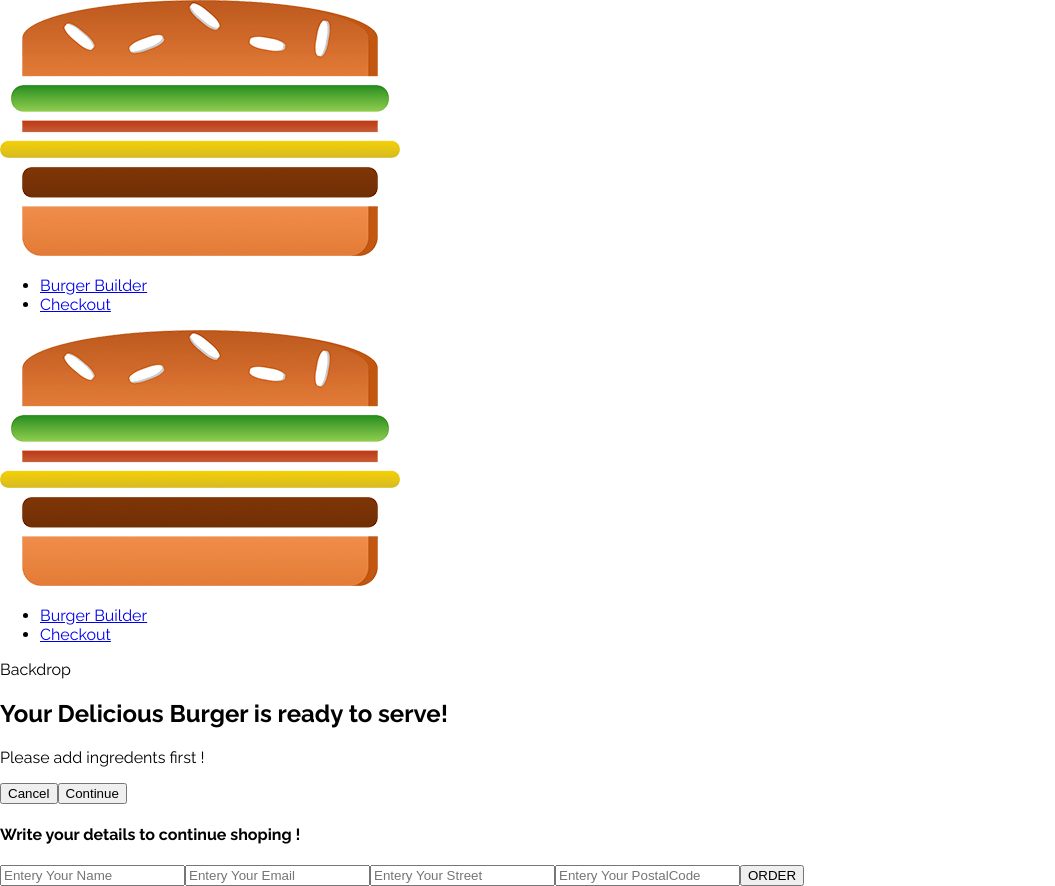
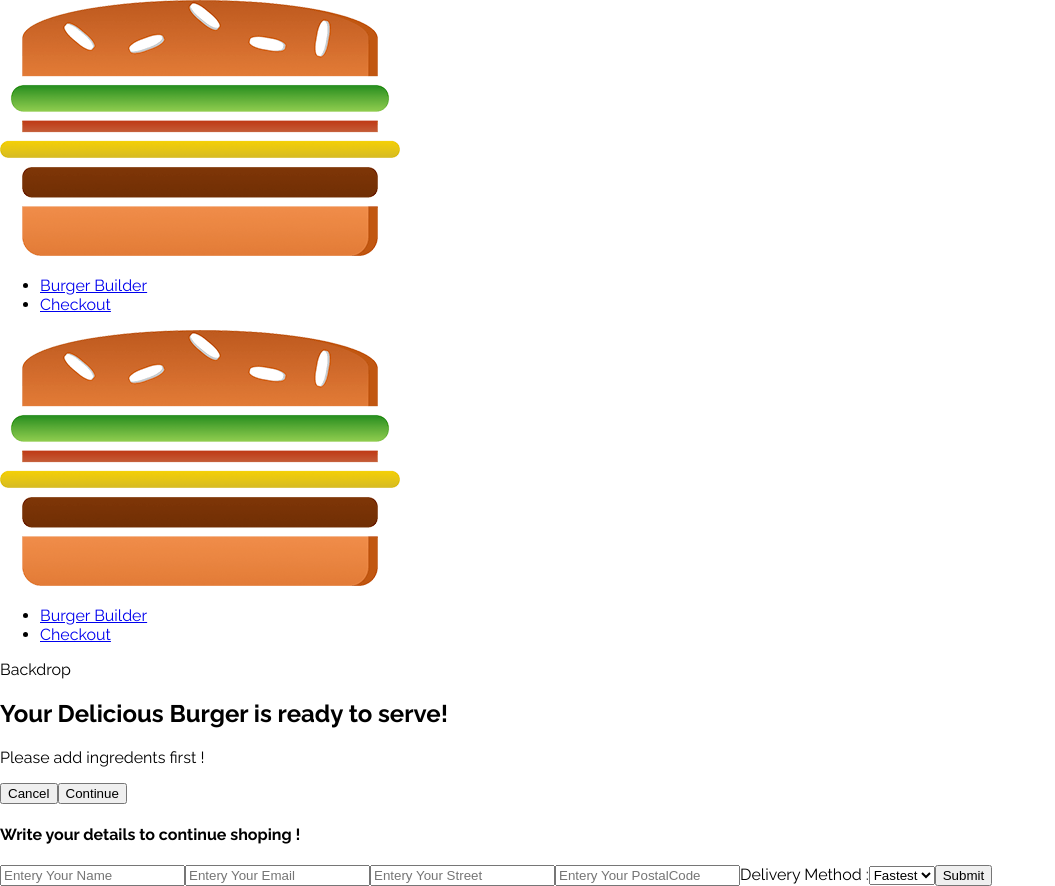
Before and after one commit to shaonkabir8/complete-react-guideline-udemy, a React app: page /checkout in a window 1280 px wide. Both pictures are taken after a click on the button "Continue". Shown: the whole page, without its empty margins (0-1055 px from the left). Built offline with nearby package versions, Linux system fonts and the light colour scheme.

Commit message:
Grab the value of user_info fields and send them to firebase

```diff
--- a/src/containers/Checkout/ContactData/ContactData.js
+++ b/src/containers/Checkout/ContactData/ContactData.js
@@ -1,5 +1,5 @@
 import React, { Component } from 'react';
-import Button from '../../../components/UI/Button/Button';
+// import Button from '../../../components/UI/Button/Button';
 import classes from './ContactData.css'
 import axios from '../../../axios-orders'
 import Spinner from '../../../components/UI/Spinner/Spinner'
@@ -7,53 +7,56 @@ import Spinner from '../../../components/UI/Spinner/Spinner'
 
 class ContactData extends Component {
     state = {
-        name: '',
-        email: '',
-        address: {
-            street: '',
-            postalCode: '',
-        },
+        // name: '',
+        // email: '',
+        // address: {
+        //     street: '',
+        //     postalCode: '',
+        // },
         loading: false,
     }
 
+    // form submition function
     orderHandler = (e) => {
-        // prevent Default behaviour
         e.preventDefault();
         // set 'loading' fasle to display Loader
         this.setState({loading: true})
-        // sending order summery to firebase server
-        const order = {
-            ingredents: this.props.ingredents,
-            price: this.props.price,
-            customer: {
-                name: 'Shaon Kabir',
-                address: {
-                    street: 'Baganchara College road',
-                    dist: 'Jashore',
-                    country: 'Bangladesh',
-                    zipCode: 7433,
-                },
-                email: 'shaonkabir98@gmail.com',
-                phone: +8801916380678,
+        // destructure the input property and grab the values
+        const { name, email, street, postalCode, deliveryMethod }  = e.target
+        // create an object to send firebase
+        const contactInfo = {
+            name: name.value,
+            email: email.value,
+            address: {
+                street: street.value,
+                postalCode: postalCode.value,
             },
-            deliveryMethod: 'express/fastest',
-        }
+            deliveryMethod: deliveryMethod.value,
+        };
         // send data to firebase as 'orders.json'
-        axios.post('/orders.json',order )
+        axios.post('/orders.json', contactInfo )
             .then(res => this.setState({loading: false}))
             .catch(error => this.setState({loading: false}))
+
     }
 
     render() {
 
         // initial markup of form when DOM isn't loading
         let form = (
-            <form>
-                <input type="text" placeholder="Entery Your Name" name="name"/>
-                <input type="email" placeholder="Entery Your Email" name="email"/>
-                <input type="text" placeholder="Entery Your Street" name="street"/>
-                <input type="text" placeholder="Entery Your PostalCode" name="postalCode"/>
-                <Button btnType="Success" clicked={this.orderHandler}>ORDER</Button>
+            <form onSubmit={this.orderHandler}>
+                <input type="text" placeholder="Entery Your Name" name="name" ref={(input) => this.name = input}/>
+                <input type="email" placeholder="Entery Your Email" name="email" ref={(input) => this.email = input}/>
+                <input type="text" placeholder="Entery Your Street" name="street" ref={(input) => this.street = input}/>
+                <input type="text" placeholder="Entery Your PostalCode" name="postalCode" ref={(input) => this.postalCode = input}/>
+                <label htmlFor="deliveryStatus">Delivery Method :</label>
+                <select name="deliveryMethod" ref={(input) => this.deliveryMethod = input}>
+                    <option value="Fastest">Fastest</option>
+                    <option value="Normal">Normal</option>
+                </select>
+                <input type="submit" value="Submit"/>
+
+                {/* <Button btnType="Success" clicked={this.orderHandler}>ORDER</Button> */}
             </form>
         )
 
```
